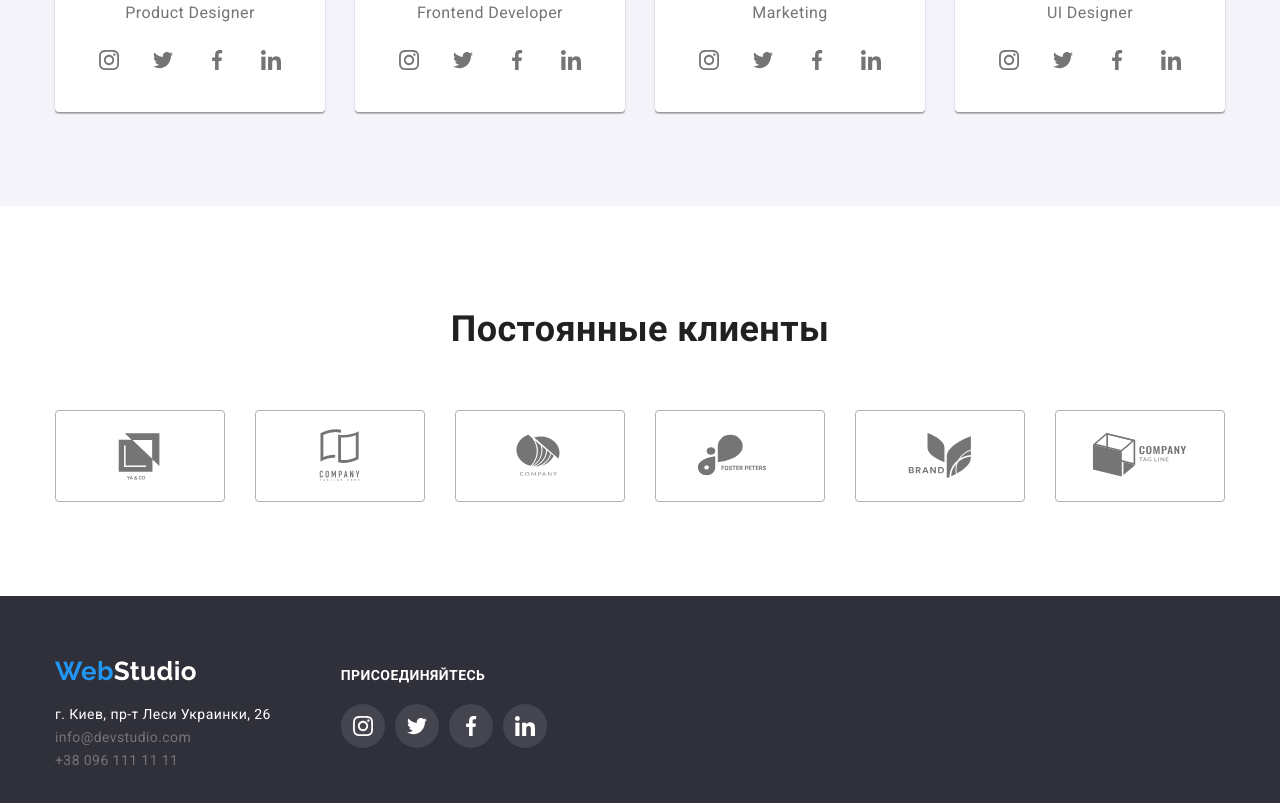
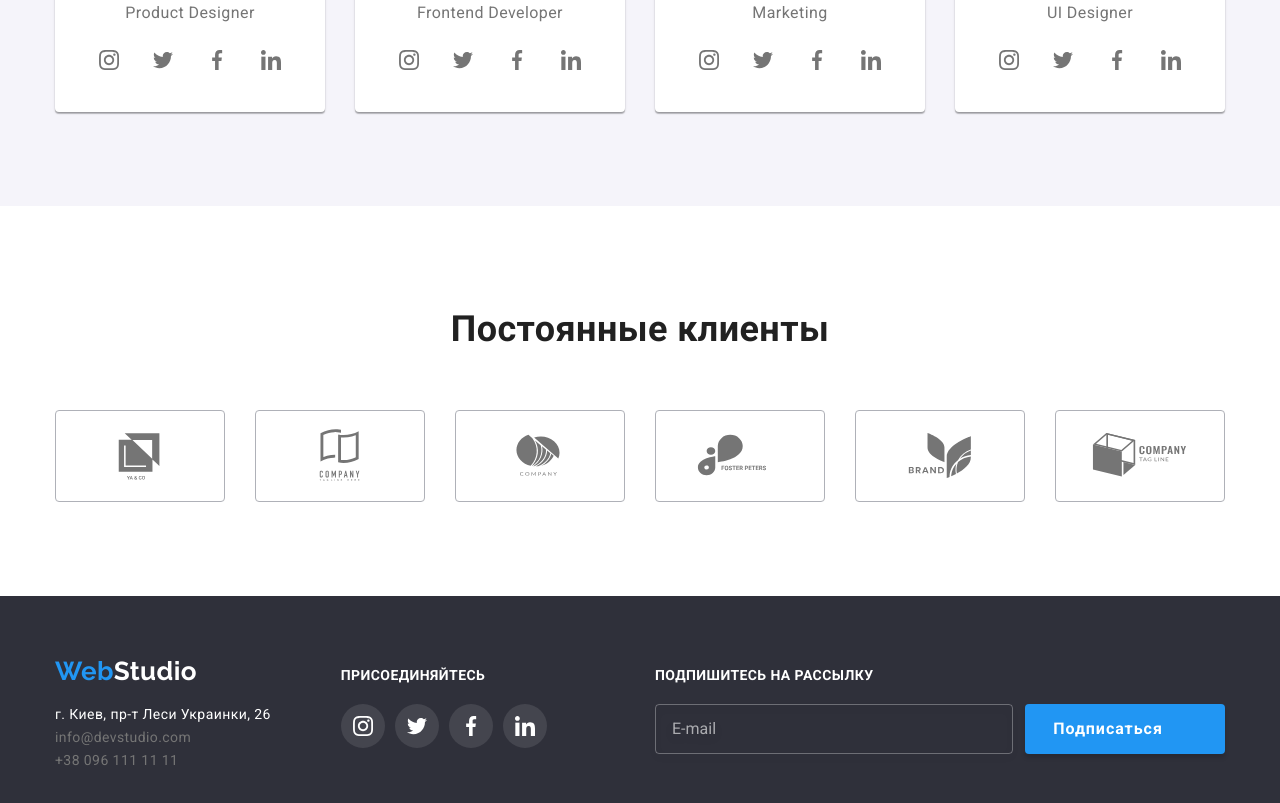
Before and after one commit to YoungSandw1ch/repeat-repo, a plain HTML site: page index.html in a window 1280 px wide. Shown: the part 2137-2940 px from the top of the page. Drawn offline with nearby package versions, Linux system fonts and the light colour scheme.

```diff
--- a/index.html
+++ b/index.html
@@ -384,6 +384,18 @@
           </li>
         </ul>
       </div>
+      <div class="footer__box">
+        <p class="footer__text">Подпишитесь на рассылку</p>
+        <form action="javascript:void(0);" class="signup" autocomplete="off">
+          <input type="email" class="signup__input" name="email" placeholder="E-mail">
+          <button class="button" type="submit">
+            Подписаться
+            <svg class="signup__icon" width="24" height="24">
+              <use href="./images/icons.svg#icon-send"></use>
+            </svg>
+          </button>
+        </form>
+      </div>
     </div>
   </footer>
 
--- /dev/null
+++ b/sass/components/_signup.scss
@@ -0,0 +1,36 @@
+.signup {
+  display: flex;
+}
+
+.signup__input {
+  font-size: 16px;
+  line-height: 1.25;
+
+  margin-right: 12px;
+  padding: 15px 16px;
+
+  width: 358px;
+  height: 50px;
+
+  border: 1px solid rgba(255, 255, 255, 0.3);
+  filter: drop-shadow(0px 4px 4px rgba(0, 0, 0, 0.15));
+  border-radius: 4px;
+  color: var(--lightFontColor);
+  background-color: transparent;
+  outline: none;
+
+  &:focus {
+    border-color: var(--brandColor);
+  }
+
+  &::placeholder {
+    font-size: 16px;
+    line-height: 1.25;
+    color: rgba(255, 255, 255, 0.6);
+  }
+}
+
+.signup__icon {
+  fill: currentColor;
+  margin-left: 10px;
+}
--- a/sass/layout/_footer.scss
+++ b/sass/layout/_footer.scss
@@ -12,6 +12,10 @@
 .footer__box {
   &:first-of-type {
     margin-right: 70px;
+  }
+
+  &:last-of-type {
+    margin-left: auto;
   }
 }
 
--- a/sass/main.scss
+++ b/sass/main.scss
@@ -13,6 +13,7 @@
 @import './components/product';
 @import './components/address';
 @import './components/social';
+@import './components/signup';
 @import './components/modal-window';
 //=====layouts
 @import './layout/header';
```
Also changed, not shown: css/main.css, css/main.min.css, images/icons.svg, 2 other files.
